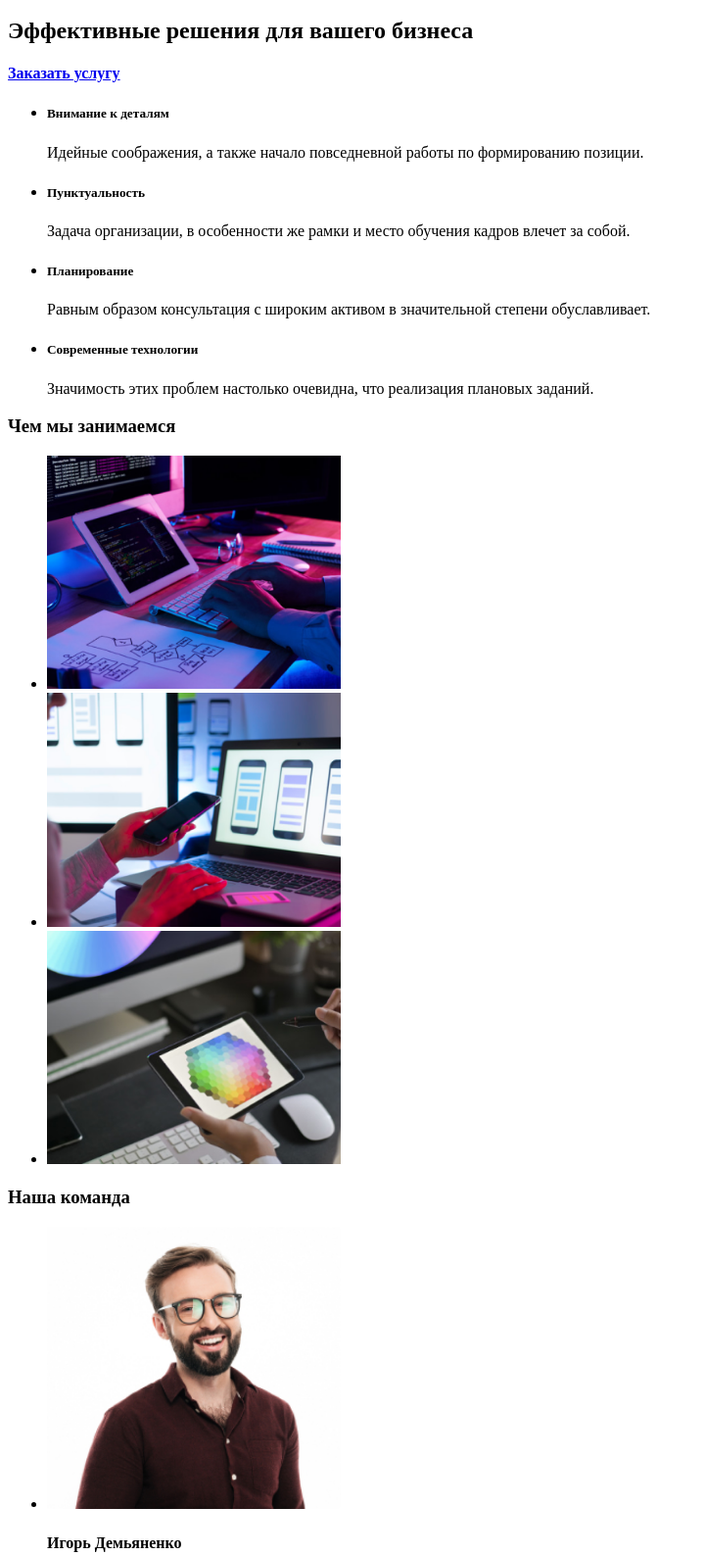
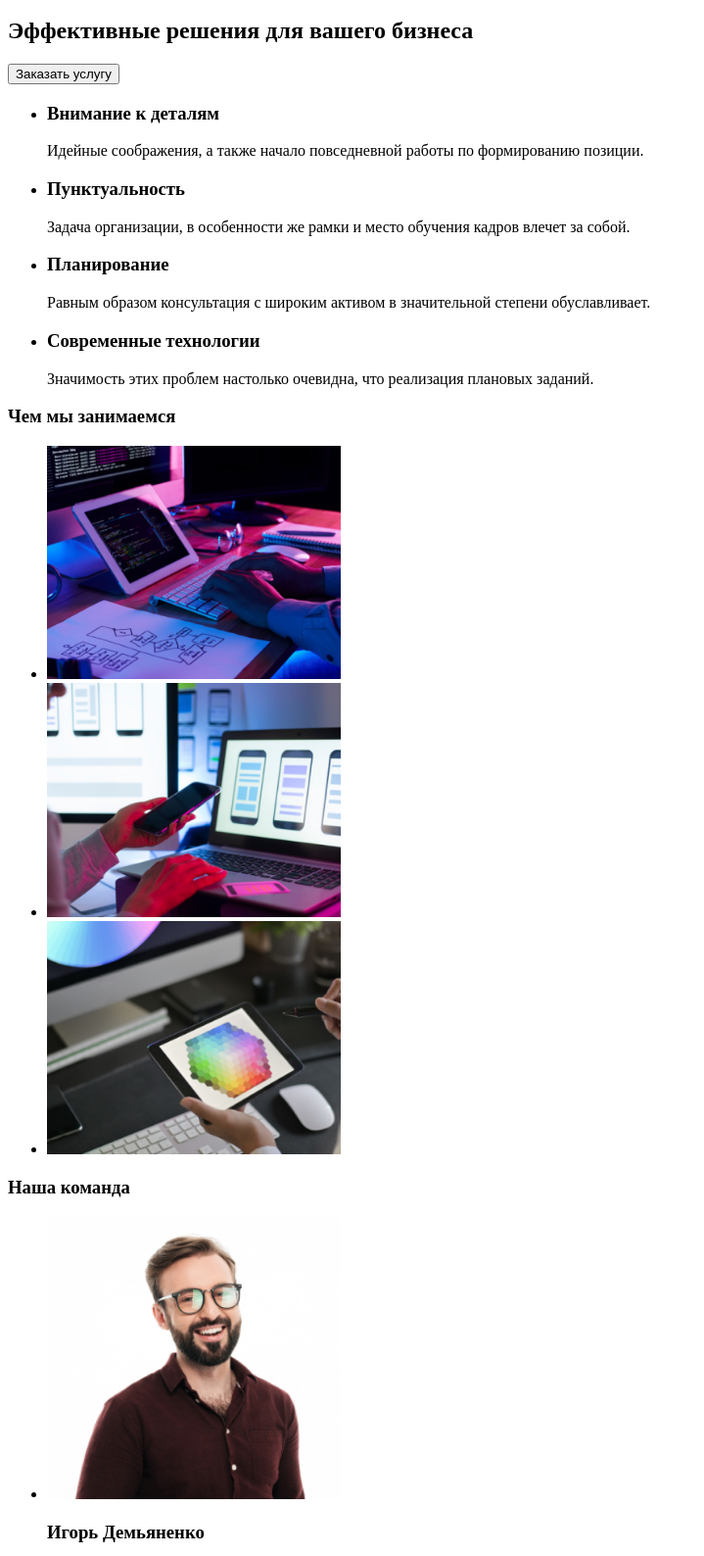
Before and after one commit to Klymenov/goit-markup-hw-01, a plain HTML site: page index.html in a window 1280 px wide. Shown: the part 156-1744 px from the top of the page at 98% size, without its empty margins (0-719 px from the left). Drawn offline with Linux system fonts and the light colour scheme.

Commit message:
init commit 2

```diff
--- a/index.html
+++ b/index.html
@@ -16,43 +16,43 @@
           <li><a href="">Портфолио</a></li>
           <li><a href="">Контакты</a></li>
         </ul>
-        <ul>
-          <li><a href="mailto:info@devstudio.com">info@devstudio.com</a></li>
-          <li><a href="tel:+380961111111">+38 096 111 11 11</a></li>
-        </ul>
       </nav>
+      <ul>
+        <li><a href="mailto:info@devstudio.com">info@devstudio.com</a></li>
+        <li><a href="tel:+380961111111">+38 096 111 11 11</a></li>
+      </ul>
     </header>
     <main>
       <!--Main content-->
       <section>
         <h1>Эффективные решения для вашего бизнеса</h1>
-        <h4><a href="link">Заказать услугу</a></h4>
+        <button type="button">Заказать услугу</button>
       </section>
       <section>
         <ul>
           <li>
-            <h5>Внимание к деталям</h5>
+            <h3>Внимание к деталям</h3>
             <p>
               Идейные соображения, а также начало повседневной работы по
               формированию позиции.
             </p>
           </li>
           <li>
-            <h5>Пунктуальность</h5>
+            <h3>Пунктуальность</h3>
             <p>
               Задача организации, в особенности же рамки и место обучения кадров
               влечет за собой.
             </p>
           </li>
           <li>
-            <h5>Планирование</h5>
+            <h3>Планирование</h3>
             <p>
               Равным образом консультация с широким активом в значительной
               степени обуславливает.
             </p>
           </li>
           <li>
-            <h5>Современные технологии</h5>
+            <h3>Современные технологии</h3>
             <p>
               Значимость этих проблем настолько очевидна, что реализация
               плановых заданий.
@@ -71,22 +71,22 @@
         <ul>
           <li>
             <img src="./img/team/team1.jpg" width="300" alt="img" />
-            <h4>Игорь Демьяненко</h4>
+            <h3>Игорь Демьяненко</h3>
             <p>Product Designer</p>
           </li>
           <li>
             <img src="./img/team/team2.jpg" width="300" alt="img" />
-            <h4>Ольга Репина</h4>
+            <h3>Ольга Репина</h3>
             <p>Frontend Developer</p>
           </li>
           <li>
             <img src="./img/team/team3.jpg" width="300" alt="img" />
-            <h4>Николай Тарасов</h4>
+            <h3>Николай Тарасов</h3>
             <p>Marketing</p>
           </li>
           <li>
             <img src="./img/team/team4.jpg" width="300" alt="img" />
-            <h4>Михаил Ермаков</h4>
+            <h3>Михаил Ермаков</h3>
             <p>UI Designer</p>
           </li>
         </ul>
```
